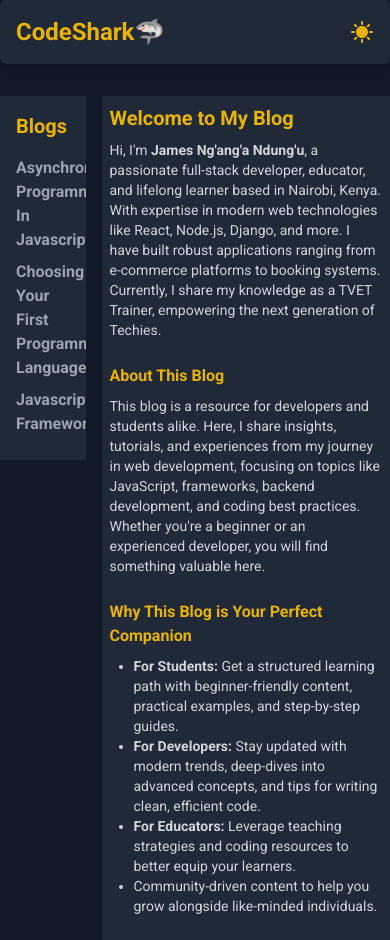
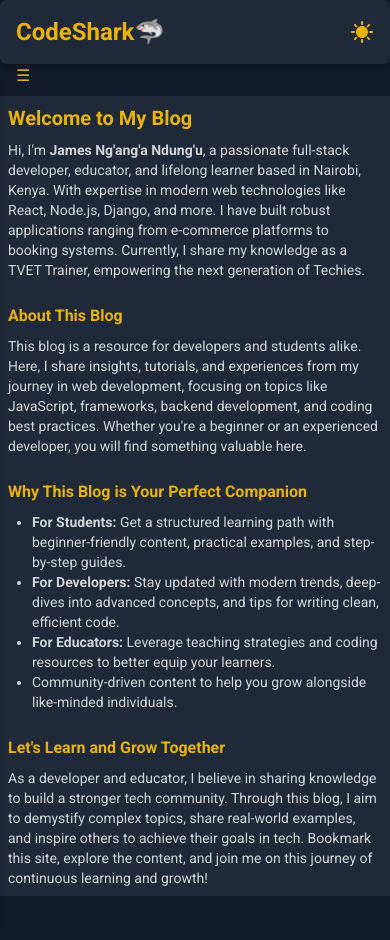
Before and after one commit to jimmindungu3/codeshark-blog, a React (Vite) app in the folder Frontend/: page / in a window 390 px wide. Built offline with nearby package versions, Linux system fonts and the light colour scheme.

Commit message:
add menu for small screen

```diff
--- a/Frontend/src/App.jsx
+++ b/Frontend/src/App.jsx
@@ -1,4 +1,4 @@
-import React, { Suspense, lazy } from "react";
+import React, { Suspense, lazy, useState } from "react";
 import { BrowserRouter as Router, Route, Routes } from "react-router-dom";
 import Navbar from "./components/Navbar";
 import Sidebar from "./components/SideBar";
@@ -13,16 +13,36 @@ const FirstProgrammingLanguage = lazy(() =>
 const JSFrameworks = lazy(() => import("./components/JSFrameworks"));
 
 const App = () => {
+  const [isSidebarOpen, setIsSidebarOpen] = useState(false);
+
+  const toggleSidebar = () => setIsSidebarOpen(!isSidebarOpen);
+  const closeSidebar = () => setIsSidebarOpen(false);
+
   return (
-    <div className="dark:bg-gray-900">
-      <div className="max-w-7xl mx-auto">
-        <Router>
+    <Router>
+      <div className="dark:bg-gray-900">
+        <div className="max-w-7xl mx-auto">
           <Navbar />
           <div className="grid grid-cols-12 gap-4 h-screen">
-            <div className="col-span-3 overflow-y-auto">
-              <Sidebar />
+            {/* Sidebar */}
+            <div
+              className={`fixed top-20 left-0 z-40 w-64 h-full bg-white dark:bg-gray-800 shadow-md transition-transform transform ${
+                isSidebarOpen ? "translate-x-0" : "-translate-x-full"
+              } sm:translate-x-0 sm:static sm:col-span-3`}
+            >
+              <Sidebar closeSidebar={closeSidebar} />
             </div>
-            <div className="col-span-9 overflow-y-auto">
+
+            {/* Hamburger Menu */}
+            <button
+              onClick={toggleSidebar}
+              className="sm:hidden fixed top-16 left-4 z-50 text-blue-500 dark:text-yellow-500"
+            >
+              ☰
+            </button>
+
+            {/* Main Content */}
+            <div className="col-span-12 sm:col-span-9 overflow-y-auto">
               <Suspense fallback={<Loader />}>
                 <Routes>
                   <Route path="/" element={<Home />} />
@@ -39,9 +59,9 @@ const App = () => {
               </Suspense>
             </div>
           </div>
-        </Router>
+        </div>
       </div>
-    </div>
+    </Router>
   );
 };
 
--- a/Frontend/src/components/SideBar.jsx
+++ b/Frontend/src/components/SideBar.jsx
@@ -1,7 +1,7 @@
 import React from "react";
 import { Link } from "react-router-dom";
 
-const SideBar = () => {
+const SideBar = ({ closeSidebar }) => {
   return (
     <div className="dark:bg-gray-800 p-4">
       <h3 className="text-xl md:text-3xl font-bold mb-2 text-blue-500 dark:text-yellow-500">
@@ -9,17 +9,19 @@ const SideBar = () => {
       </h3>
       <ul className="text-gray-600 dark:text-gray-400 py-2 font-semibold space-y-2">
         <li className="hover:underline">
-          <Link to="/AsyncProgramming">
+          <Link to="/AsyncProgramming" onClick={closeSidebar}>
             Asynchronous Programming In Javascript
           </Link>
         </li>
         <li className="hover:underline">
-          <Link to="/FirstProgrammingLanguage">
+          <Link to="/FirstProgrammingLanguage" onClick={closeSidebar}>
             Choosing Your First Programming Language
           </Link>
         </li>
         <li className="hover:underline">
-          <Link to="/JSFrameworks">Javascript Frameworks</Link>
+          <Link to="/JSFrameworks" onClick={closeSidebar}>
+            Javascript Frameworks
+          </Link>
         </li>
       </ul>
     </div>
```
